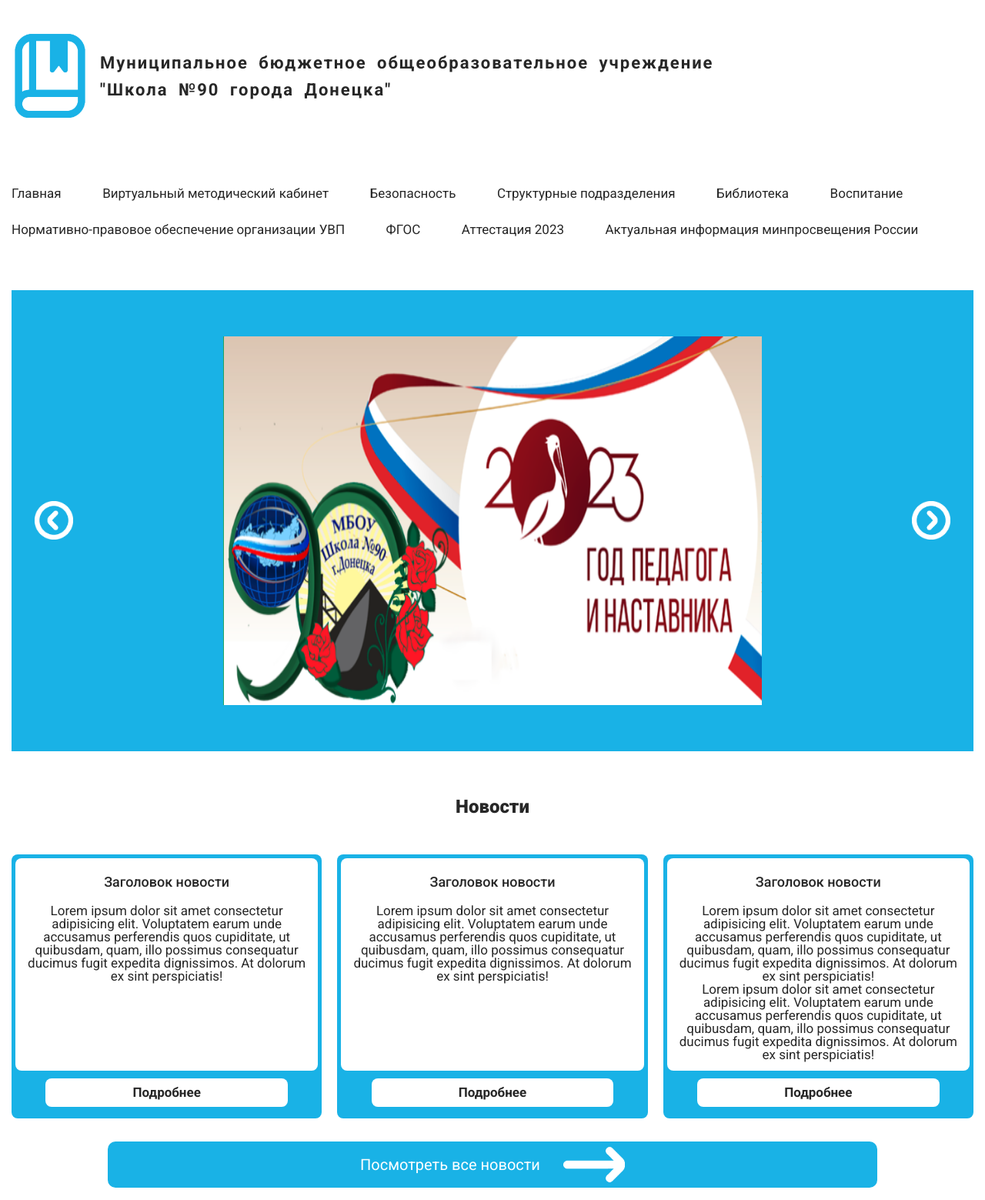
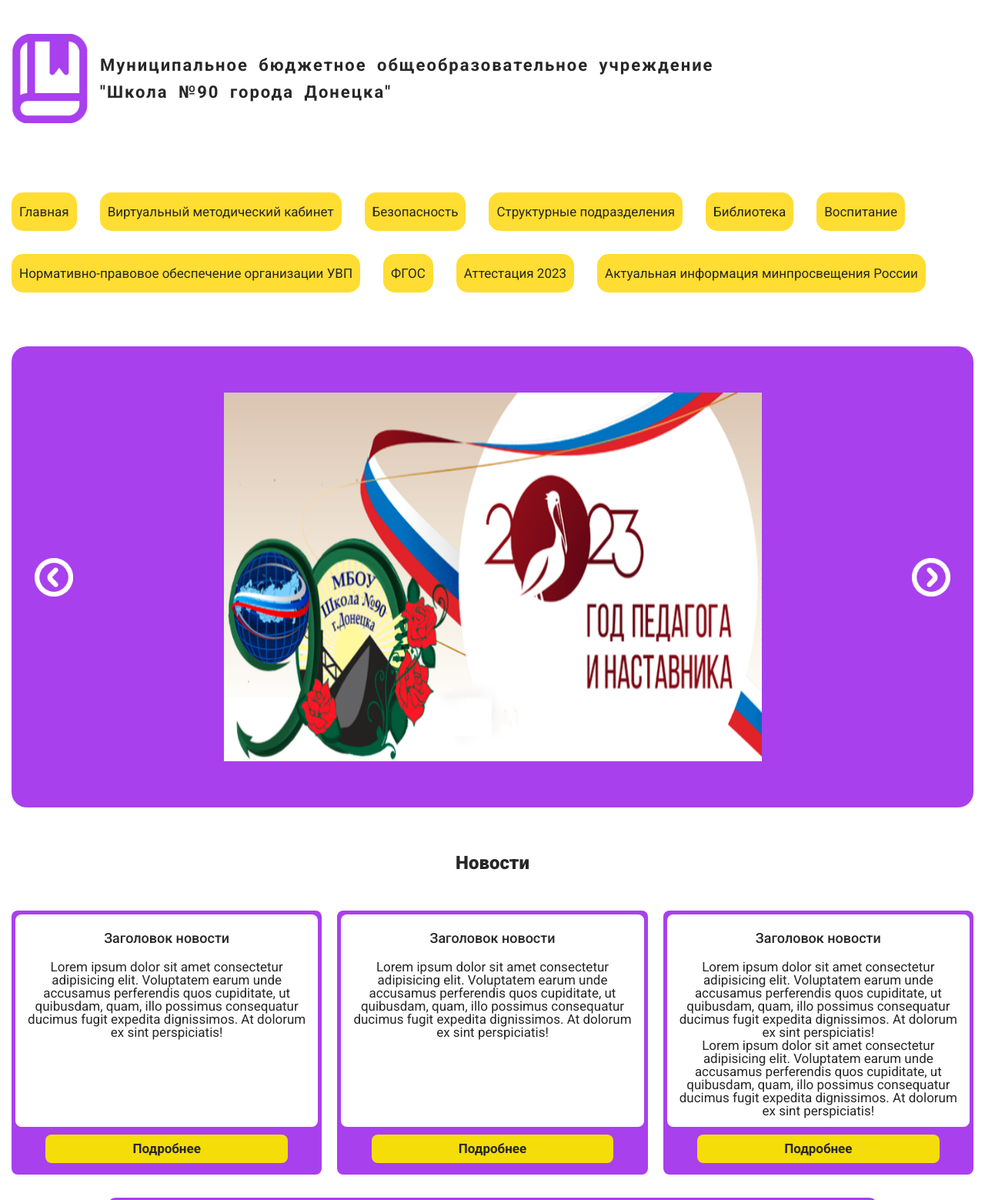
Before and after one commit to mxparfenov/MBOU90, a plain HTML site: page index.html in a window 1280 px wide. Shown: the part 56-1615 px from the top of the page at 77% size. Drawn offline with Linux system fonts and the light colour scheme.

Commit message:
purple changes

```diff
--- a/index.html
+++ b/index.html
@@ -48,20 +48,21 @@
 
         <div class="container">
             <div class="main__title">
-                <img src="img/icon_1.png" alt="">
+                <!-- <img src="img/icon_1.png" alt=""> -->
+                <img src="img/icon_1_purple.png" alt="">
                 <h1>Муниципальное бюджетное общеобразовательное учреждение <br>"Школа №90 города Донецка"</h1>
             </div>
             <nav class="navigation">
-                <a href="">Главная</a>
-                <a href="">Виртуальный методический кабинет</a>
-                <a href="">Безопасность</a>
-                <a href="">Структурные подразделения</a>
-                <a href="">Библиотека</a>
-                <a href="">Воспитание</a>
-                <a href="">Нормативно-правовое обеспечение организации УВП</a>
-                <a href="">ФГОС</a>
-                <a href="">Аттестация 2023</a>
-                <a href="">Актуальная информация минпросвещения России</a>
+                <a href=""><div class="navigation__item">Главная</div></a>
+                <a href=""><div class="navigation__item">Виртуальный методический кабинет</div></a>
+                <a href=""><div class="navigation__item">Безопасность</div></a>
+                <a href=""><div class="navigation__item">Структурные подразделения</div></a>
+                <a href=""><div class="navigation__item">Библиотека</div></a>
+                <a href=""><div class="navigation__item">Воспитание</div></a>
+                <a href=""><div class="navigation__item">Нормативно-правовое обеспечение организации УВП</div></a>
+                <a href=""><div class="navigation__item">ФГОС</div></a>
+                <a href=""><div class="navigation__item">Аттестация 2023</div></a>
+                <a href=""><div class="navigation__item">Актуальная информация минпросвещения России</div></a>
                 <div class="burger">
                     <img class="burger_icon" src="img/icon_1_white.png" alt="">
                     <h2>Муниципальное бюджетное общеобразовательное учреждение "Школа №90 города Донецка"</h2>
@@ -124,7 +125,7 @@
                 <a href="">
                     <div class="news__all">
                         <div class="news__all_sub">Посмотреть все новости</div>
-                        <img src="img/icon_6.png" alt="">
+                        <img src="img/icon_6_yellow.png" alt="">
                     </div>
                 </a>
             </div>
--- a/style.css
+++ b/style.css
@@ -59,7 +59,8 @@ html, body {
 /* Небольшая информация вверху страницы сайта*/
 .info {
 	height: 50px;
-	background-color: #19b2e6;
+	/*background-color: #19b2e6; */
+	background-color: #a840ed;
 	display: flex;
 	align-items: center;
 	justify-content: space-evenly;
@@ -100,22 +101,32 @@ html, body {
 /* Навигация по сайту (ссылки на другие страницы)*/
 .navigation {
 	margin: 40px 0;
+	display: flex;
+	flex-wrap: wrap;
 }
-.navigation a {
-	display: inline-block;
+.navigation__item {
+	height: 50px;
+	background-color: #ffdd32;
+	border-radius: 15px;
+	display: flex;
+	justify-content: center;
+	align-items: center;
 	color: #272727;
+	text-align: center;
 	font-size: 17px;
 	font-weight: 400;
-	margin: 0 50px 30px 0;
+	margin: 0 30px 30px 0;
+	padding: 0 10px;
 }
-.navigation a:hover {
+
+.navigation__item:hover {
 	text-decoration: underline;
 	font-weight: 600;
 }
 
 .burger {
 	display: none;
-	background-color: #127da1;
+	background-color: #a840ed;
 	height: 50px;
 	width: 100%;
 	margin: 20px auto 0 auto;
@@ -140,7 +151,7 @@ html, body {
 	position: fixed;
 	min-width: 100vw;
 	min-height: 100vh;
-	background-color: #127da1;
+	background-color: #a840ed;
 	z-index: 999;
 	flex-direction: column;
 	justify-content: center;
@@ -154,9 +165,9 @@ html, body {
 	text-align: center;
 }
 .burger__exit {
-	position: relative;
-	left: 40%;
-	bottom: 50px;
+	position: absolute;
+	right: 20px;
+	top: 20px;
 	max-width: 40px;
 }
 .burger__exit img{
@@ -184,10 +195,17 @@ html, body {
 	}
 }
 
+@media (max-width: 400px) {
+	.burger h2 {
+		font-size: 10px;
+	}
+}
+
 /* Слайдер изображений */
 .slider {
-	background-color: #19b2e6;
+	background-color: #a840ed;
 	display: flex;
+	border-radius: 20px;
 	justify-content: space-between;
 	align-items: center;
 	padding: 60px 30px;
@@ -257,7 +275,7 @@ html, body {
 .news__item {
 	flex: 1 1 33%;
 	max-height: 800px;
-	background-color: #19b2e6;
+	background-color: #a840ed;
 	border-radius: 8px;
 	padding: 5px 5px 5px 5px;
 	margin: 0 20px 0 0;
@@ -300,7 +318,7 @@ html, body {
 }
 .news__item_button {
 	width: 80%;
-	background-color: white;
+	background-color: rgb(245, 221, 10);
 	border-radius: 8px;
 	margin: 10px 0;
 }
@@ -316,7 +334,7 @@ html, body {
 .news__all {
 	margin: 30px auto;
 	max-width: 1000px;
-	background-color: #19b2e6;
+	background-color: #a840ed;
 	height: 60px;
 	border-radius: 10px;
 	display: flex;
@@ -348,7 +366,7 @@ html, body {
 .helpful-info__item {
 	width: 200px;
 	height: 80px;
-	background-color: #19b2e6;
+	background-color: #a840ed;
 	border-radius: 8px;
 	margin: 0 20px 50px 20px;
 	color: white;
@@ -360,7 +378,7 @@ html, body {
 }
 
 .helpful-info__item:hover{
-	background-color: #127da1;
+	background-color: #511579;
 	font-weight: bold;
 	transition-duration: 0.7s;
 }
@@ -373,7 +391,7 @@ html, body {
 
 /* Подвал сайта */
 .footer {
-	background-color: #19b2e6;
+	background-color: #a840ed;
 	padding: 0 0 40px 0;
 }
 
@@ -429,10 +447,10 @@ html, body {
 	display: block;
 	width: 50%;
 	height: 30px;
-	background-color: #127da1;
+	background-color: #f5dd0a;
 	border-radius: 8px;
 	margin-left: auto;
-	color: white;
+	color: #000;
 }
 
 @media (max-width: 768px) {
```
Also changed, not shown: img/icon_1_purple.png (added), img/icon_6_yellow.png (added).
